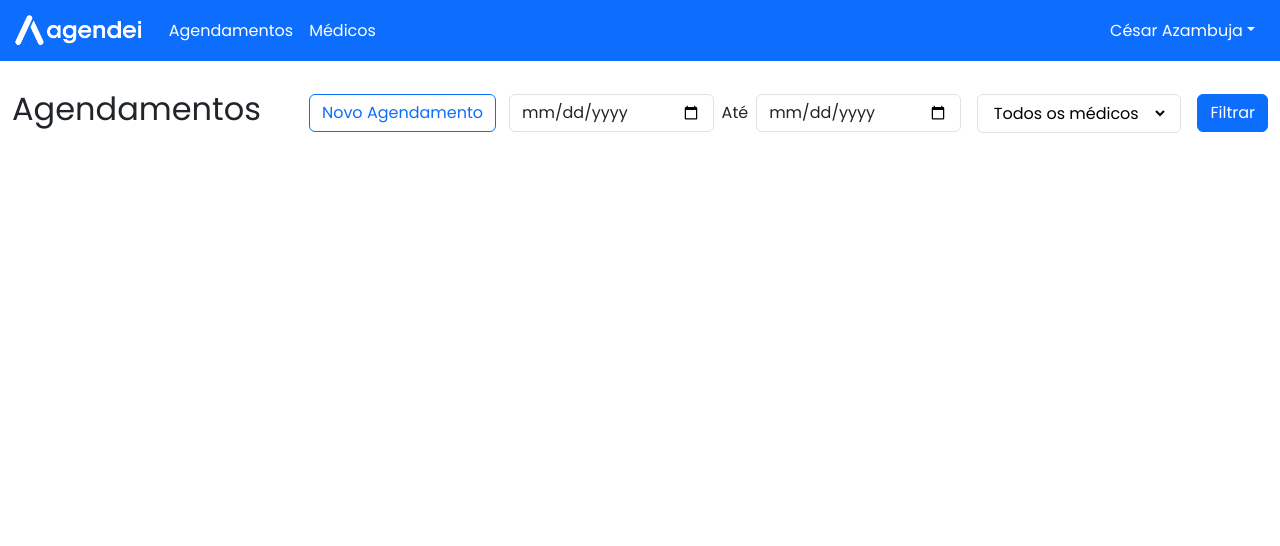
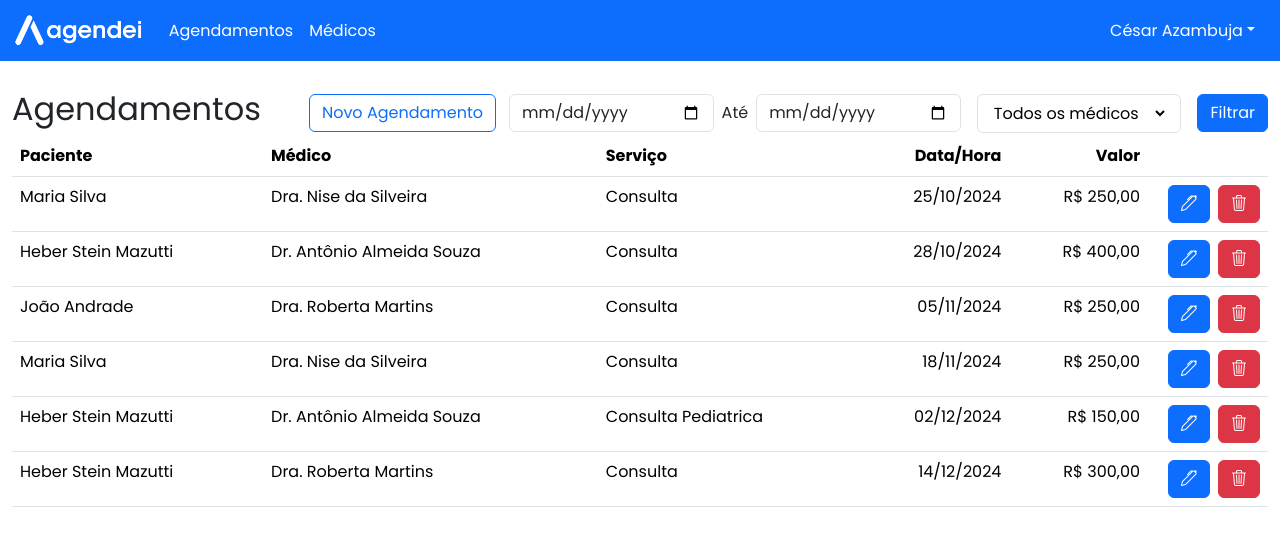
Before and after one commit to CesarAzambuja/agendei-web, a React (Vite) app: page /appointments in a window 1280 px wide. Shown: the top 546 px of the page. Built offline with nearby package versions, Linux system fonts and the light colour scheme.

Commit message:
Create component Appointmet

```diff
--- a/index.html
+++ b/index.html
@@ -5,6 +5,7 @@
     <link rel="icon" href="/agendei.ico" />
     <meta name="viewport" content="width=device-width, initial-scale=1.0" />
     <link href="https://cdn.jsdelivr.net/npm/bootstrap@5.3.3/dist/css/bootstrap.min.css" rel="stylesheet" integrity="sha384-QWTKZyjpPEjISv5WaRU9OFeRpok6YctnYmDr5pNlyT2bRjXh0JMhjY6hW+ALEwIH" crossorigin="anonymous">
+    <link rel="stylesheet" href="https://cdn.jsdelivr.net/npm/bootstrap-icons@1.11.3/font/bootstrap-icons.min.css">
     <title>Painel - Agendei</title>
   </head>
   <body>
--- /dev/null
+++ b/src/components/appointment/appointment.jsx
@@ -0,0 +1,24 @@
+/* eslint-disable react/prop-types */
+
+
+function Appointment(props){
+
+    const dt = new Date (props.booking_date)
+    return <tr>
+    <td >{props.user}</td>
+    <td >{props.doctor}</td>
+    <td >{props.service}</td>
+    <td className="text-end">{new Intl.DateTimeFormat('pt-BR', {dateStyle: 'short'}).format(dt)}</td>
+    <td  className="text-end">{new Intl.NumberFormat('pt-BR', {style: 'currency', currency: 'BRL'}).format(props.price)}</td>
+    <td className="text-end">
+        <div className="d-inline me-2">
+            <button className="btn btn sm btn-primary" onClick={() => props.clickEdit(props.id_appointment)}><i className="bi bi-pen"></i></button>
+        </div>
+
+            <button className="btn btn sm btn-danger" onClick={() => props.clickDelete(props.id_appointment)}><i className="bi bi-trash3"></i></button>
+
+    </td>
+</tr>
+}
+
+export default Appointment
--- a/src/constants/data.js
+++ b/src/constants/data.js
@@ -64,6 +64,8 @@ export const appointments = [
         specialty: "Cirurgia Plástica",
         booking_date: "2024-10-25",
         booking_hour: "08:30",
+        user: "Maria Silva",
+        price: 250
     },
     {
         id_appointment: 2,
@@ -72,6 +74,8 @@ export const appointments = [
         specialty: "Pediatria",
         booking_date: "2024-10-28",
         booking_hour: "15:40",
+        user: "Heber Stein Mazutti",
+        price: 400
     },
     {
         id_appointment: 3,
@@ -80,6 +84,8 @@ export const appointments = [
         specialty: "Clínica Geral",
         booking_date: "2024-11-05",
         booking_hour: "14:15",
+        user: "João Andrade",
+        price: 250
     },
     {
         id_appointment: 4,
@@ -88,14 +94,18 @@ export const appointments = [
         specialty: "Cirurgia Plástica",
         booking_date: "2024-11-18",
         booking_hour: "11:00",
+        user: "Maria Silva",
+        price: 250
     },
     {
         id_appointment: 5,
-        service: "Consulta",
+        service: "Consulta Pediatrica",
         doctor: "Dr. Antônio Almeida Souza",
         specialty: "Pediatria",
         booking_date: "2024-12-02",
         booking_hour: "10:40",
+        user: "Heber Stein Mazutti",
+        price: 150
     },
     {
         id_appointment: 6,
@@ -104,6 +114,8 @@ export const appointments = [
         specialty: "Clínica Geral",
         booking_date: "2024-12-14",
         booking_hour: "17:30",
+        user: "Heber Stein Mazutti",
+        price: 300
     }
 ]
 
@@ -111,7 +123,7 @@ export const doctors_services = [
     {
         id_service: 1,
         description: "Consulta Médica",
-        price: 499.99
+        price: 500
     },
     {
         id_service: 2,
--- a/src/pages/appointments/appointments.jsx
+++ b/src/pages/appointments/appointments.jsx
@@ -1,9 +1,19 @@
 import { Link } from "react-router-dom"
 import Navbar from "../../components/navibar/navbar"
-import {doctors} from '../../constants/data'
+import {doctors, appointments} from '../../constants/data'
+import Appointment from "../../components/appointment/appointment"
+import'./appointmts.styles.css'
 
 
 function Appointments (){
+
+    function ClickEdit(id_appointment){
+        console.log('Editar...' + id_appointment);
+    }
+    function ClickDelete(id_appointment){
+        console.log('Deletar...' + id_appointment);
+    }
+
     return <div className="container-fluid  mt-page">
         <Navbar />
         <div className="d-flex justify-content-between align-items-center">
@@ -20,7 +30,7 @@ function Appointments (){
                         <option value=""> Todos os médicos</option>
                         {
                             doctors.map((doc) => {
-                            return <option
+                                return <option key={doc.id_doctor}
                                     value={doc.id_doctor}>
                                     {doc.name}
                                 </option>
@@ -32,6 +42,40 @@ function Appointments (){
                 <button className="btn btn-primary">Filtrar</button>
             </div>
         </div>
+
+        <div>
+            <table className="table table-hover">
+                <thead>
+                    <tr>
+                        <th scope="col">Paciente</th>
+                        <th scope="col">Médico</th>
+                        <th scope="col">Serviço</th>
+                        <th scope="col" className="text-end">Data/Hora</th>
+                        <th scope="col" className="text-end">Valor</th>
+                        <th scope="col" className="col-buttons"></th>
+                    </tr>
+                </thead>
+                <tbody>
+                     {
+                        appointments.map((ap) => {
+                            return <Appointment key={ap.id_appointment}
+                                id_appointment={ap.id_appointment}
+                                user={ap.user}
+                                doctor={ap.doctor}
+                                service={ap.service}
+                                booking_date={ap.booking_date}
+                                booking_hour={ap.booking_hour}
+                                price={ap.price}
+                                clickEdit={ClickEdit}
+                                clickDelete={ClickDelete}
+
+                                />
+                        })
+                     }
+                </tbody>
+            </table>
+        </div>
+
     </div>
 }
 
--- a/src/pages/appointments/appointmts.styles.css
+++ b/src/pages/appointments/appointmts.styles.css
@@ -0,0 +1,3 @@
+.col-buttons{
+   width: 120px;
+}
```
Also changed, not shown: src/components/appointment/appointment.styles.css (added). Lines whose indentation alone changed are shown as unchanged.
